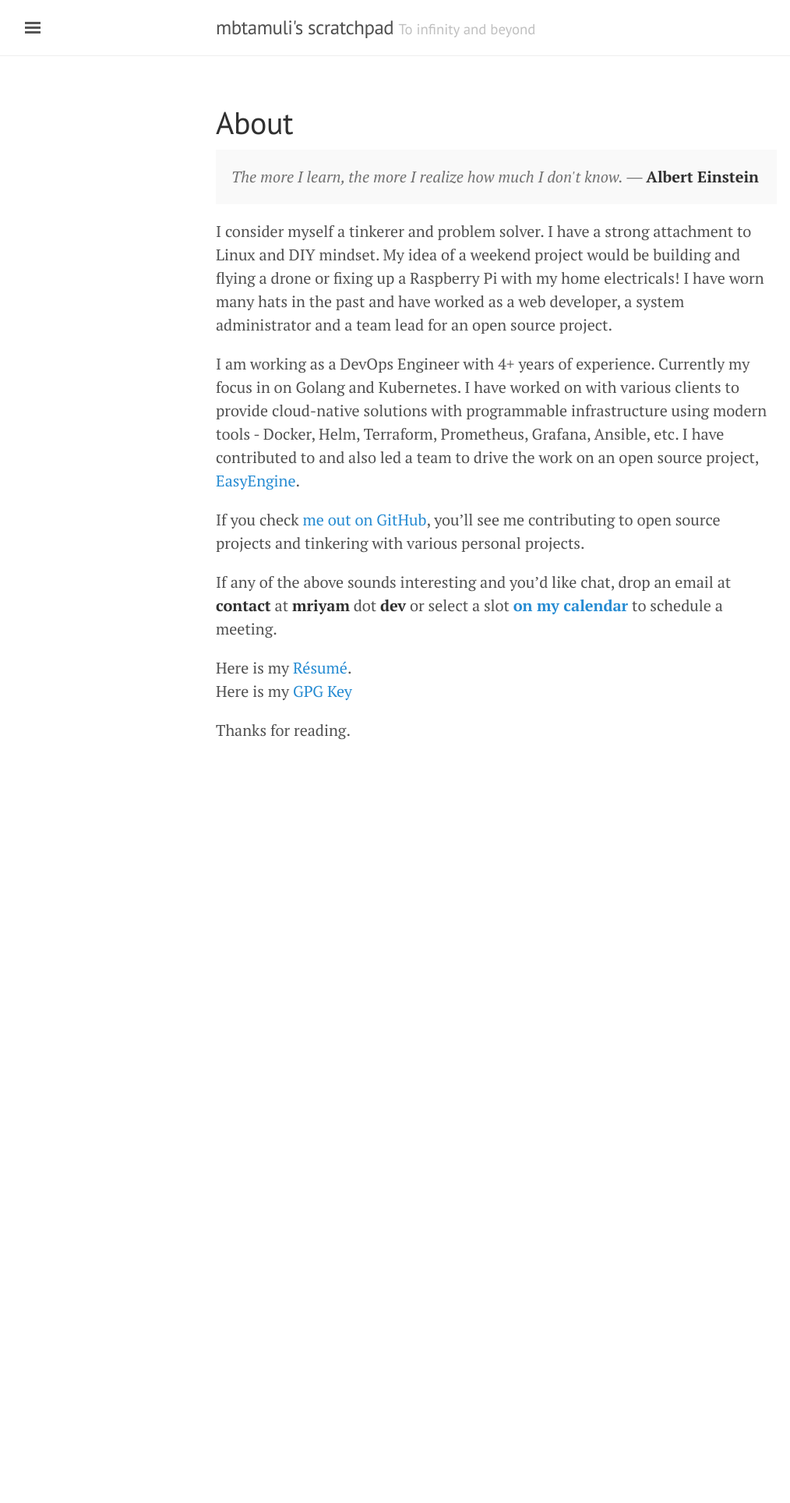
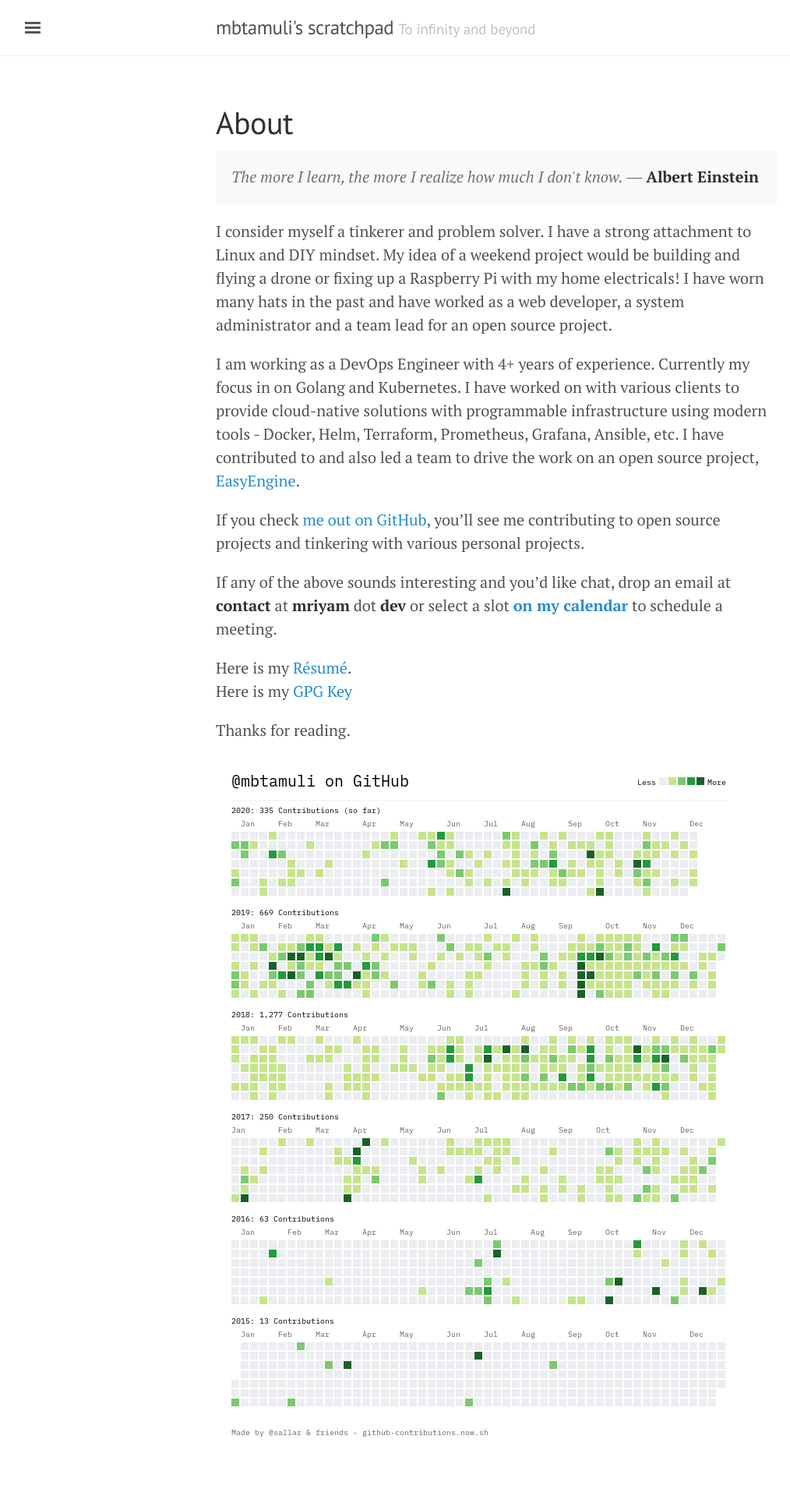
Before and after one commit to lk4ml/blog_example, a Jekyll site: the page built from about.md, in a window 1280 px wide. Shown: the whole page at 78% size, without its empty margins (3-1017 px from the left). Built offline with Jekyll 4.4.1, drawn with Linux system fonts in a browser that asks for light colours; before the commit the page ends 1032 px from its top, so only the background shows below that.

Commit message:
👌 IMPROVE: Add github contributions
Signed-off-by: Mriyam Tamuli <mbtamuli@gmail.com>

```diff
--- a/about.md
+++ b/about.md
@@ -19,3 +19,5 @@
 Here is my [GPG Key]({{ site.baseurl }}/public/gpg.txt)
 
 Thanks for reading.
+
+[![GitHub Contributions](/public/images/contributions.png)](/public/images/contributions.png)
```
Also changed, not shown: public/images/contributions.png (added).
